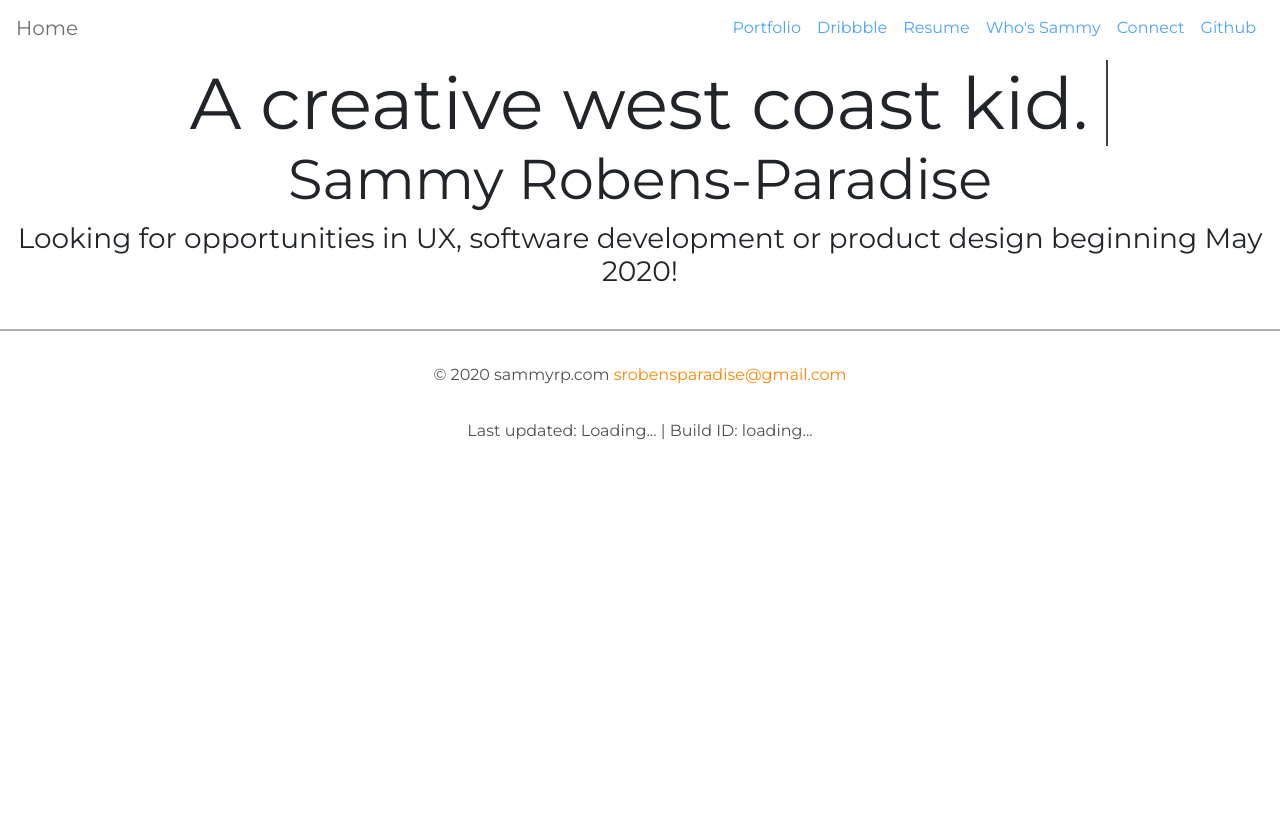
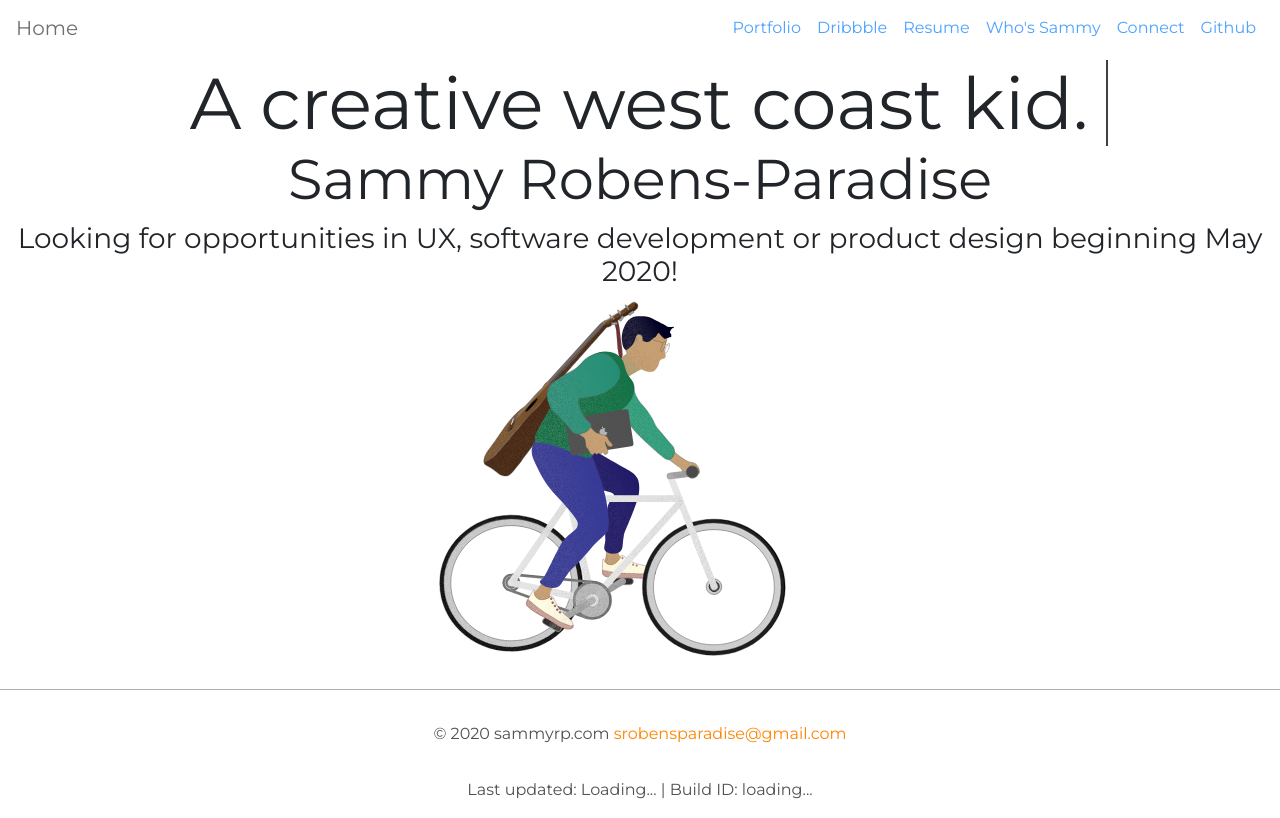
Before and after one commit to SammyRobensParadise/website-vue-port, a Vue app in the folder sammyrp/: page / in a window 1280 px wide. Built offline with nearby package versions, Linux system fonts and the light colour scheme; no server answers.

Commit message:
added vue image comp

```diff
--- a/sammyrp/package.json
+++ b/sammyrp/package.json
@@ -12,7 +12,8 @@
     "bootstrap": "^4.4.1",
     "bootstrap-vue": "^2.4.2",
     "core-js": "^3.6.4",
-    "vue": "^2.6.11"
+    "vue": "^2.6.11",
+    "vue-lazyload": "^1.3.3"
   },
   "devDependencies": {
     "@vue/cli-plugin-babel": "~4.2.0",
--- a/sammyrp/src/components/common/CenterImage.vue
+++ b/sammyrp/src/components/common/CenterImage.vue
@@ -29,7 +29,16 @@ export default {
 </script>
 <style scoped>
 #center-image-id {
+  user-select: none !important;
+  display: inline-block;
+  margin: 0 auto;
+  width: 100%;
+}
+.center-image {
   user-select: none;
-  display: inline-flex;
+  -moz-user-select: none;
+  -webkit-user-drag: none;
+  -webkit-user-select: none;
+  -ms-user-select: none;
 }
 </style>
--- a/sammyrp/src/components/common/Footer.vue
+++ b/sammyrp/src/components/common/Footer.vue
@@ -47,7 +47,7 @@ export default {
   font-family: 'Montserrat', sans-serif !important;
   bottom: 0rem;
   margin-top: 2rem;
-  border-top: 0.15rem solid #afafaf;
+  border-top: 0.05rem solid #afafaf;
 }
 .cp {
   margin-top: 2rem;
--- a/sammyrp/src/components/page-components/Home.vue
+++ b/sammyrp/src/components/page-components/Home.vue
@@ -9,7 +9,11 @@
         v-bind:hasAnimation="true"
       ></PageTile>
     </keep-alive>
-
+    <CenterImage
+      v-bind:imageFilePath="LandingImage.imageSrc"
+      v-bind:imageAltText="LandingImage.altText"
+      v-bind:styleAsProps="LandingImage.customCSS"
+    ></CenterImage>
     <Footer></Footer>
   </div>
 </template>
@@ -18,6 +22,7 @@ import Navbar from '../common/Navbar'
 import PageTile from '../common/pageTitle'
 import DATA from '../../constants'
 import Footer from '../common/Footer'
+import CenterImage from '../common/CenterImage'
 export default {
   name: 'Home',
   props: {},
@@ -25,6 +30,19 @@ export default {
     Navbar,
     PageTile,
     Footer,
+    CenterImage,
+  },
+  data() {
+    return {
+      LandingImage: {
+        imageSrc: require('../../assets/sammybiking.svg'),
+        altText: `Sammy Biking with Guitar`,
+        customCSS: {
+          height: 'auto',
+          width: '50%',
+        },
+      },
+    }
   },
   created() {
     const { Strings } = DATA.Home
--- a/sammyrp/src/main.js
+++ b/sammyrp/src/main.js
@@ -1,8 +1,9 @@
 import Vue from 'vue'
 import App from './App.vue'
-
+import VueLazyload from 'vue-lazyload'
+Vue.use(VueLazyload)
 Vue.config.productionTip = false
 
 new Vue({
-  render: h => h(App),
+  render: (h) => h(App),
 }).$mount('#app')
```
Also changed, not shown: 1 other file (tests, documents, lock files or other folders).
